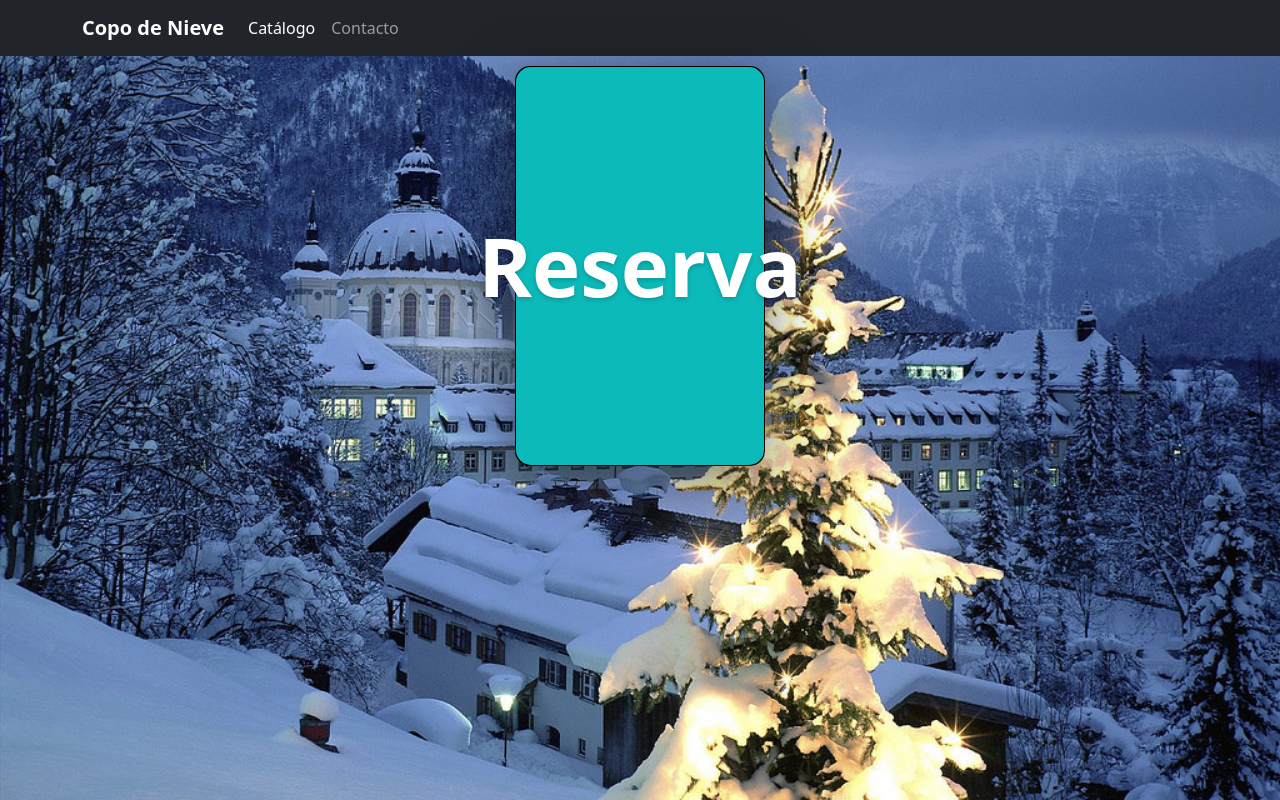
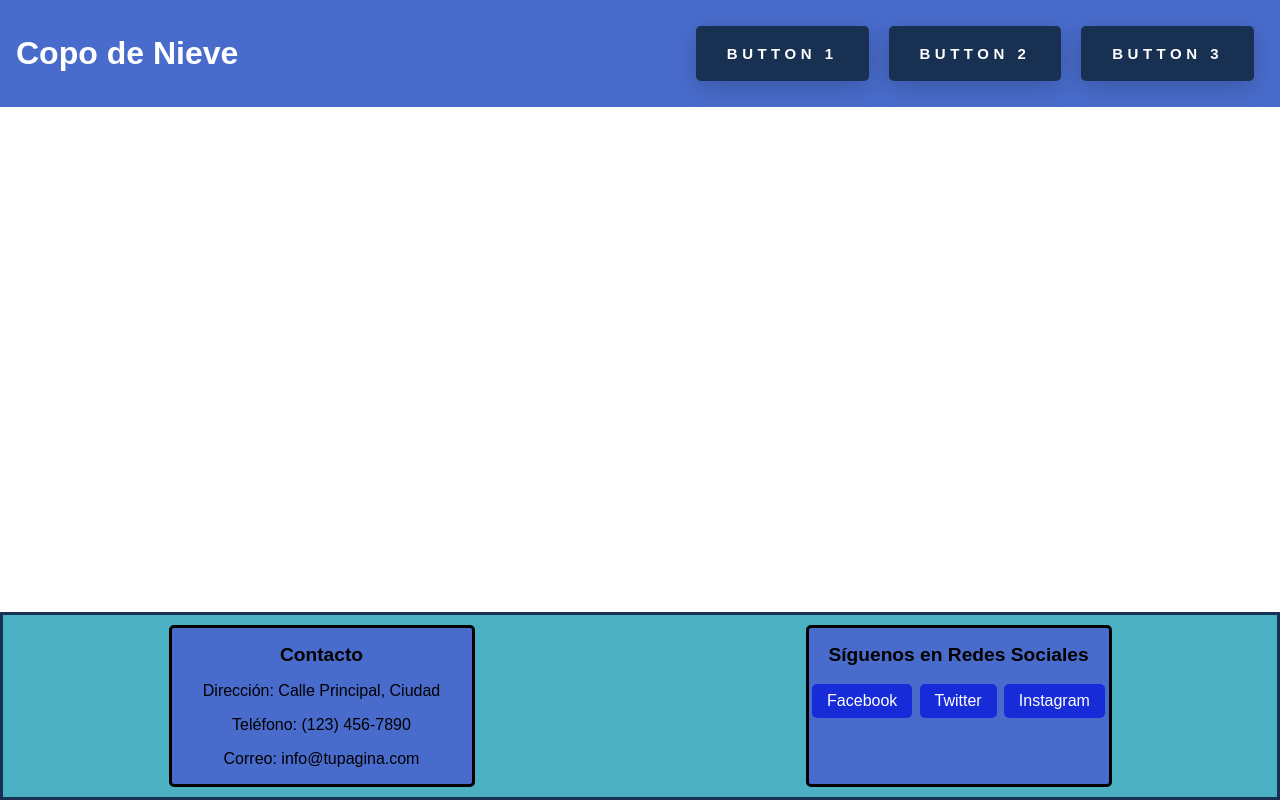
Before and after one commit to JairToxic/Proyecto-Reserva-de-Hotel-, a PHP site: page /PaginaInicio/index.php in a window 1280 px wide. Run offline with PHP 8.4, Linux system fonts and the light colour scheme; data that the repository does not hold is empty.

Commit message:
Header y Footer de la web

```diff
--- a/Front/index.php
+++ b/Front/index.php
@@ -20,7 +20,7 @@ $habitaciones = $resultado->fetch_all(MYSQLI_ASSOC);
     <meta charset="UTF-8">
     <meta http-equiv="X-UA-Compatible" content="IE=edge">
     <meta name="viewport" content="width=device-width, initial-scale=1.0">
-    <title>Tienda Online</title>
+    <title>Copo De Nieve</title>
 
     <!-- Bootstrap CSS -->
     <link href="https://cdn.jsdelivr.net/npm/bootstrap@5.1.3/dist/css/bootstrap.min.css" rel="stylesheet" integrity="sha384-1BmE4kWBq78iYhFldvKuhfTAU6auU8tT94WrHftjDbrCEXSU1oBoqyl2QvZ6jIW3" crossorigin="anonymous">
--- /dev/null
+++ b/PaginaInicio/index.php
@@ -0,0 +1,53 @@
+<?php
+include '../basedatos/basedatos.php';
+?>
+<html lang="es">
+<head>
+    <meta charset="UTF-8">
+    <meta http-equiv="X-UA-Compatible" content="IE=edge">
+    <meta name="viewport" content="width=device-width, initial-scale=1.0">
+    <title>Copo De Nieve</title>
+
+    <!-- Bootstrap CSS -->
+
+    <link href="styles/style.css" rel="stylesheet">
+</head>
+
+<body>
+    <!--Barra de navegación - header -->
+    <header>
+        <div class="header-content">
+            <h1 class="site-title">Copo de Nieve</h1>
+            <div class="header-buttons">
+                <button>
+                    <span>BUTTON 1</span>
+                </button>
+                <button>
+                    <span>BUTTON 2</span>
+                </button>
+                <button>
+                    <span>BUTTON 3</span>
+                </button>
+            </div>
+        </div>
+    </header>
+    <footer>
+        <div class="footer-content">
+            <div class="footer-section">
+                <h2>Contacto</h2>
+                <p>Dirección: Calle Principal, Ciudad</p>
+                <p>Teléfono: (123) 456-7890</p>
+                <p>Correo: info@tupagina.com</p>
+            </div>
+            <div class="footer-section">
+                <h2>Síguenos en Redes Sociales</h2>
+                <div class="social-buttons">
+                    <a href="#" target="_blank" class="social-button">Facebook</a>
+                    <a href="#" target="_blank" class="social-button">Twitter</a>
+                    <a href="#" target="_blank" class="social-button">Instagram</a>
+                </div>
+            </div>
+        </div>
+    </footer>
+    </body>
+</html>
--- /dev/null
+++ b/PaginaInicio/styles/style.css
@@ -0,0 +1,140 @@
+body {
+    font-family: Arial, sans-serif;
+    margin: 0;
+    padding: 0;
+    display: flex;
+    flex-direction: column;
+    min-height: 100vh;
+    /* Asegura que el cuerpo ocupa al menos el 100% de la altura de la ventana */
+}
+
+header {
+    background-color: #496ccc;
+    color: white;
+    text-align: left;
+    padding: 1em;
+}
+
+.header-content {
+    display: flex;
+    font-family: "Montserrat", sans-serif;
+    justify-content: space-between;
+    align-items: center;
+}
+
+button {
+    position: relative;
+    display: flex;
+    justify-content: center;
+    align-items: center;
+    border-radius: 5px;
+    background: #183153;
+    font-family: "Montserrat", sans-serif;
+    box-shadow: 0px 6px 24px 0px rgba(0, 0, 0, 0.2);
+    overflow: hidden;
+    cursor: pointer;
+    border: none;
+    float: left;
+    margin: 10px;
+}
+
+button:after {
+    content: " ";
+    width: 0%;
+    height: 100%;
+    background: #53d19d;
+    position: absolute;
+    transition: all 0.4s ease-in-out;
+    right: 0;
+}
+
+button:hover::after {
+    right: auto;
+    left: 0;
+    width: 100%;
+}
+
+button span {
+    text-align: center;
+    text-decoration: none;
+    width: 100%;
+    padding: 18px 25px;
+    color: #fff;
+    font-size: 1.125em;
+    font-weight: 700;
+    letter-spacing: 0.3em;
+    z-index: 20;
+    transition: all 0.3s ease-in-out;
+}
+
+button:hover span {
+    color: #183153;
+    animation: scaleUp 0.3s ease-in-out;
+}
+
+@keyframes scaleUp {
+    0% {
+        transform: scale(1);
+    }
+
+    50% {
+        transform: scale(0.95);
+    }
+
+    100% {
+        transform: scale(1);
+    }
+}
+
+.site-title {
+    margin: 0;
+}
+
+footer {
+    background-color: #4ab0c2;
+    color: rgb(0, 0, 0);
+    text-align: center;
+
+    margin-top: auto;
+    /* Empuja el footer hacia abajo */
+    width: 100%;
+}
+
+.footer-content {
+    border: solid #183153;
+    display: flex;
+    justify-content: space-around;
+    flex-wrap: wrap;
+}
+
+.footer-section {
+    background-color: #496ccc;
+    border: solid #000000;
+    border-radius: 5px;
+    width: 300px;
+    margin: 10px;
+}
+
+.footer-section h2 {
+    font-size: 1.2em;
+}
+
+.social-buttons {
+    display: flex;
+    justify-content: space-around;
+}
+
+.social-button {
+    display: inline-block;
+    padding: 8px 15px;
+    background-color: #172bd8;
+    color: rgb(255, 255, 255);
+    text-decoration: none;
+    border-radius: 5px;
+    margin: 2px;
+}
+
+.social-button:hover {
+    color: black;
+    background-color: #acc1d3;
+}
```
